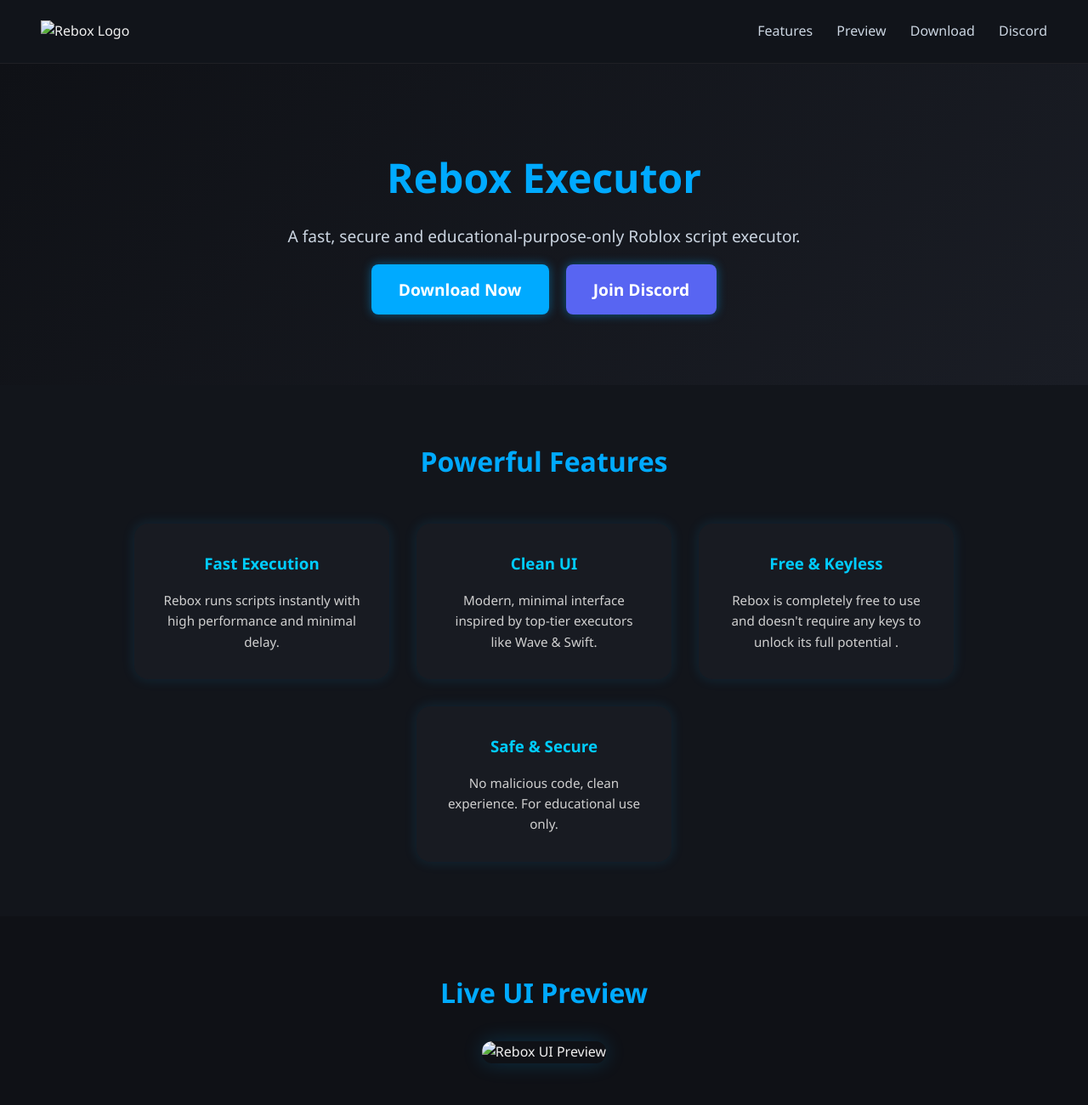
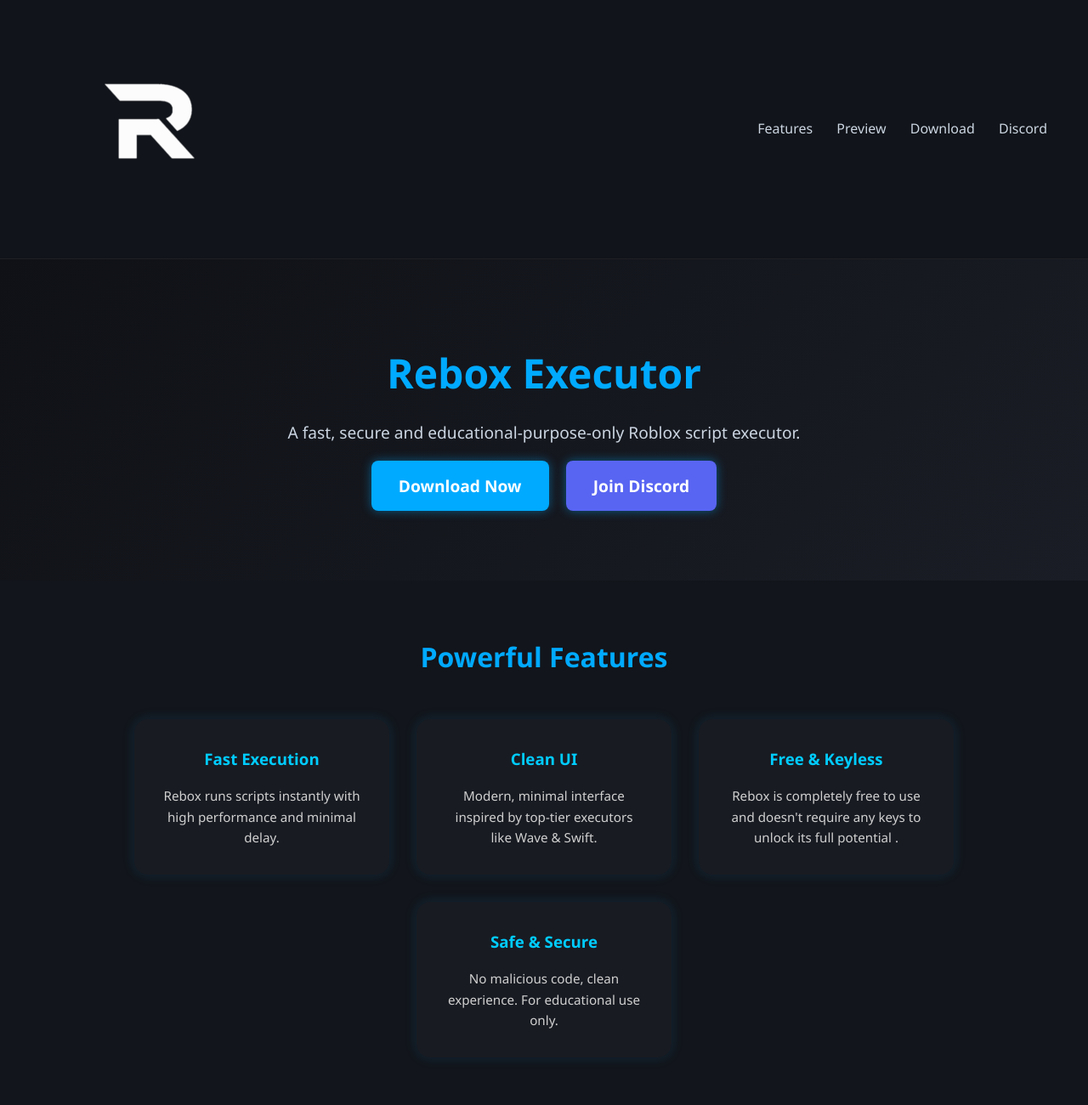
Before and after one commit to HDHDNA/HDHDNA.github.io, a plain HTML site: page index.html in a window 1280 px wide. Shown: the top 1300 px of the page at 85% size. Drawn offline with nearby package versions, Linux system fonts and the light colour scheme.

Commit message:
index.html

```diff
--- a/index.html
+++ b/index.html
@@ -12,7 +12,7 @@
   <!-- HEADER -->
   <header class="header">
     <!-- Per il logo -->
-<img src="images/logo.png" alt="Rebox Logo" class="logo">
+<img src="logo.png" alt="Logo">
     <nav>
       <a href="#features">Features</a>
       <a href="#preview">Preview</a>
@@ -57,7 +57,7 @@
   <!-- PREVIEW -->
   <section class="preview" id="preview">
     <h2 data-aos="fade-up">Live UI Preview</h2>
-    <img src="images/preview.png" alt="Rebox UI Preview" data-aos="fade-up" data-aos-delay="200">
+    <img src="preview.png" alt="Rebox UI Preview" data-aos="fade-up" data-aos-delay="200">
   </section>
   <!-- DOWNLOAD -->
   <section class="features" id="download">
```
